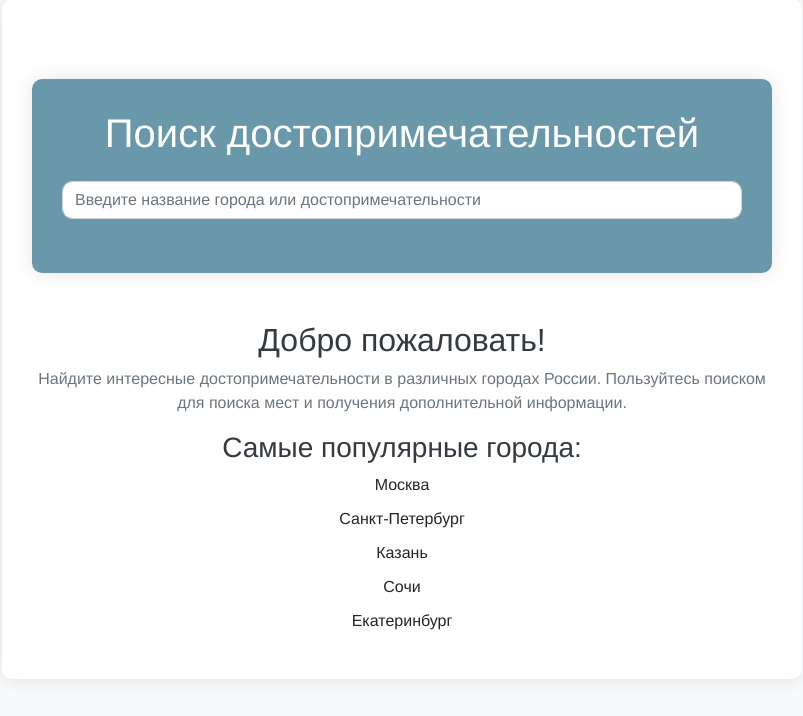
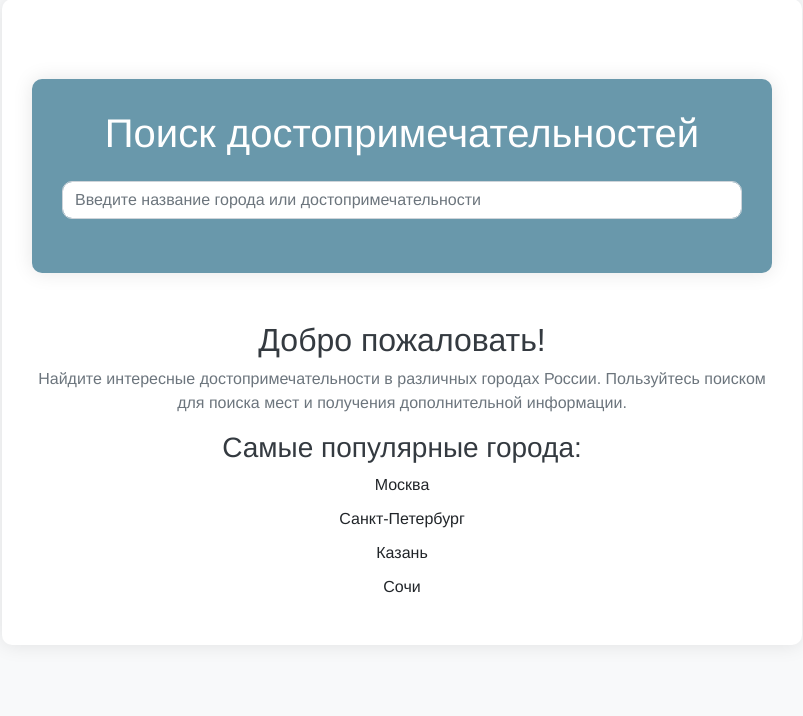
Before and after one commit to IlyaNorean/Travel-web, a Flask app: page / in a window 1280 px wide. Shown: the part 49-765 px from the top of the page, without its empty margins (238-1041 px from the left). Run offline with Flask 3, Linux system fonts and the light colour scheme; some libraries are stand-ins or nearby versions.

Commit message:
Update index.html

```diff
--- a/templates/index.html
+++ b/templates/index.html
@@ -29,7 +29,6 @@
                 <li>Санкт-Петербург</li>
                 <li>Казань</li>
                 <li>Сочи</li>
-                <li>Екатеринбург</li>
             </ul>
         </div>
     </div>
```
